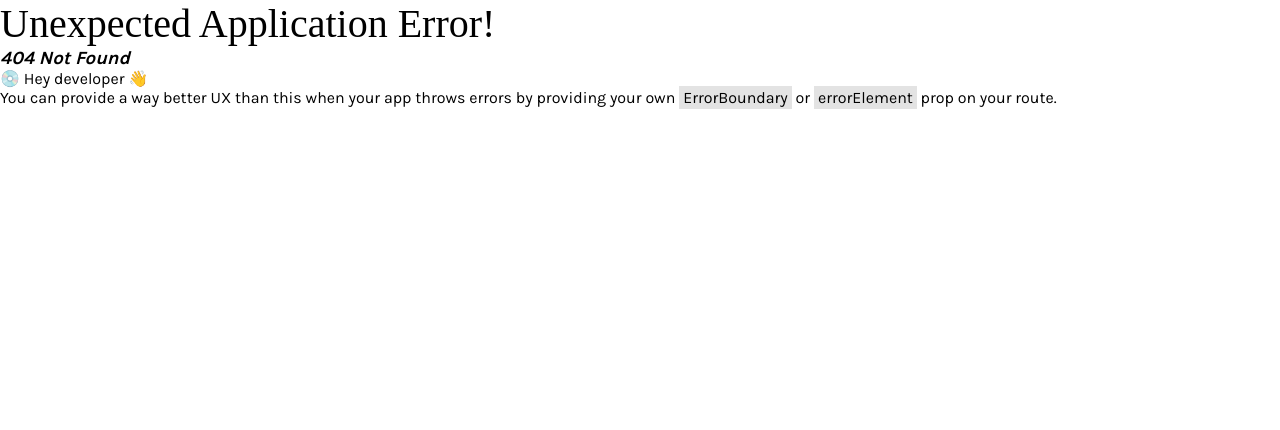
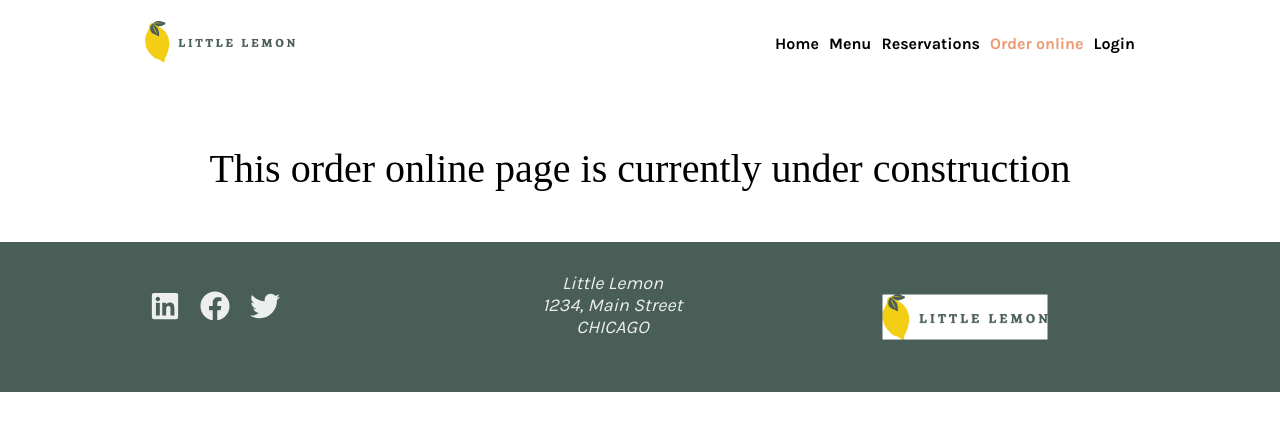
Before and after one commit to birgit2704/little-lemon, a React (Create React App) app: page /orderonline in a window 1280 px wide. Before the commit this address had no page. Shown: the top 430 px of the page. Built offline with nearby package versions, Linux system fonts and the light colour scheme; a web font is replaced by a local one.

Commit message:
header highlight selected menu items

```diff
--- a/src/components/Header/Header.js
+++ b/src/components/Header/Header.js
@@ -1,11 +1,14 @@
 import React from "react";
+import { Link } from "react-router-dom";
 import Nav from "./Nav";
 import logo from "../../assets/images/logo.jpg";
 
 function Header() {
   return (
     <header id="header">
-      <img src={logo} alt="little lemon logo" width="150px"></img>
+      <Link to="/">
+        <img src={logo} alt="little lemon logo" width="150px"></img>
+      </Link>
       <Nav />
     </header>
   );
--- a/src/components/Header/Nav.js
+++ b/src/components/Header/Nav.js
@@ -1,28 +1,54 @@
 import React from "react";
 import { FaBars } from "react-icons/fa";
-import { Link } from "react-router-dom";
+import { NavLink } from "react-router-dom";
+
+const selectedStyle = {
+  color: "#ee9972",
+};
 
 function Nav() {
   return (
     <div aria-label="navigation bar">
       <ul className="navbar">
         <li>
-          <Link to="/">Home</Link>
+          <NavLink
+            style={({ isActive }) => (isActive ? selectedStyle : null)}
+            to="/"
+          >
+            Home
+          </NavLink>
         </li>
         <li>
-          <a href="#about">About</a>
+          <NavLink
+            style={({ isActive }) => (isActive ? selectedStyle : null)}
+            to="/menu"
+          >
+            Menu
+          </NavLink>
         </li>
         <li>
-          <Link to="/">Menu</Link>
+          <NavLink
+            style={({ isActive }) => (isActive ? selectedStyle : null)}
+            to="/reservations"
+          >
+            Reservations
+          </NavLink>
         </li>
         <li>
-          <Link to="/reservations">Reservations</Link>
+          <NavLink
+            style={({ isActive }) => (isActive ? selectedStyle : null)}
+            to="/orderonline"
+          >
+            Order online
+          </NavLink>
         </li>
         <li>
-          <Link to="/">Order online</Link>
-        </li>
-        <li>
-          <Link to="/">Login</Link>
+          <NavLink
+            style={({ isActive }) => (isActive ? selectedStyle : null)}
+            to="/login"
+          >
+            Login
+          </NavLink>
         </li>
       </ul>
       <FaBars className="hamburger" onClick={() => console.log("clicked")} />
--- /dev/null
+++ b/src/components/LoginPage.js
@@ -0,0 +1,12 @@
+import React from "react";
+
+const style = {
+  textAlign: "center",
+  padding: "50px 0",
+};
+
+const LoginPage = () => {
+  return <h2 style={style}>This login page is currently under construction</h2>;
+};
+
+export default LoginPage;
--- /dev/null
+++ b/src/components/MenuPage.js
@@ -0,0 +1,13 @@
+import { Menu } from "@chakra-ui/react";
+import React from "react";
+
+const style = {
+  textAlign: "center",
+  padding: "50px 0",
+};
+
+const MenuPage = () => {
+  return <h2 style={style}>This menu page is currently under construction</h2>;
+};
+
+export default MenuPage;
--- /dev/null
+++ b/src/components/OrderOnlinePage.js
@@ -0,0 +1,16 @@
+import React from "react";
+
+const style = {
+  textAlign: "center",
+  padding: "50px 0",
+};
+
+const OrderOnlinePage = () => {
+  return (
+    <h2 style={style}>
+      This order online page is currently under construction
+    </h2>
+  );
+};
+
+export default OrderOnlinePage;
--- a/src/components/global.css
+++ b/src/components/global.css
@@ -61,6 +61,7 @@ header {
 .navbar > li > a {
   text-decoration: none;
 }
+
 a {
   padding: 5px;
   font-weight: bold;
--- a/src/index.js
+++ b/src/index.js
@@ -11,12 +11,18 @@ import {
 import Main from "./components/Main";
 import Homepage from "./components/Homepage/Homepage";
 import BookingPage from "./components/Bookingpage/BookingPage";
+import LoginPage from "./components/LoginPage";
+import OrderOnlinePage from "./components/OrderOnlinePage";
+import MenuPage from "./components/MenuPage";
 
 const router = createBrowserRouter(
   createRoutesFromElements(
     <Route element={<Main />}>
       <Route path="/" element={<Homepage />} />
       <Route path="reservations" element={<BookingPage />} />
+      <Route path="login" element={<LoginPage />} />
+      <Route path="orderonline" element={<OrderOnlinePage />} />
+      <Route path="menu" element={<MenuPage />} />
     </Route>
   )
 );
```
